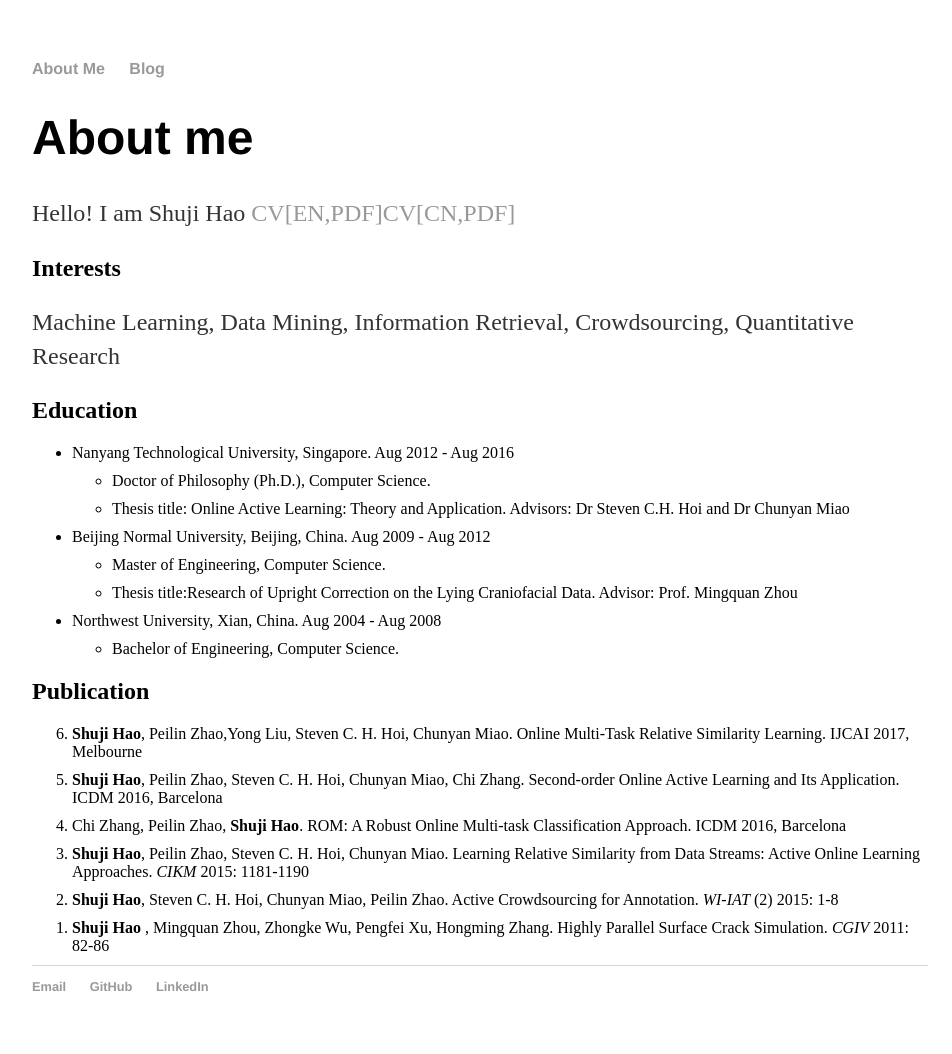
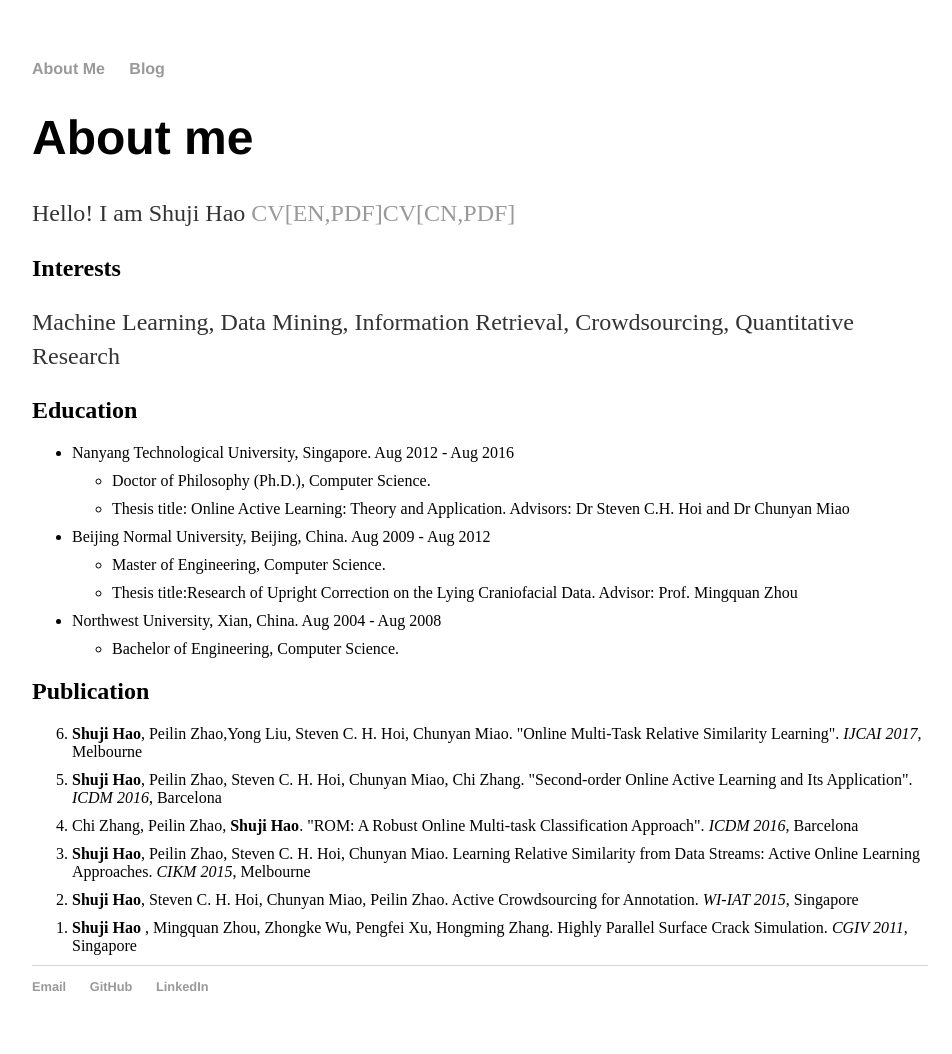
Before and after one commit to haoshuji/haoshuji.github.io, a Jekyll site: the page built from about/index.html, in a window 1280 px wide. Shown: the whole page, without its empty margins (160-1112 px from the left). Built offline with Jekyll 4.4.1, drawn with Linux system fonts in a browser that asks for light colours.

Commit message:
em the conference name

```diff
--- a/about/index.html
+++ b/about/index.html
@@ -29,11 +29,11 @@
 </ul>
 <h2> Publication </h2>
 <ol reversed>
-  <li><strong>Shuji Hao</strong>, Peilin Zhao,Yong Liu, Steven C. H. Hoi, Chunyan Miao. Online Multi-Task Relative Similarity Learning. IJCAI 2017, Melbourne
+  <li><strong>Shuji Hao</strong>, Peilin Zhao,Yong Liu, Steven C. H. Hoi, Chunyan Miao. "Online Multi-Task Relative Similarity Learning". <em>IJCAI 2017</em>, Melbourne
   </li>
-  <li><strong>Shuji Hao</strong>, Peilin Zhao, Steven C. H. Hoi, Chunyan Miao, Chi Zhang. Second-order Online Active Learning and Its Application. ICDM 2016, Barcelona
+  <li><strong>Shuji Hao</strong>, Peilin Zhao, Steven C. H. Hoi, Chunyan Miao, Chi Zhang. "Second-order Online Active Learning and Its Application". <em>ICDM 2016</em>, Barcelona
   </li>
-  <li>Chi Zhang, Peilin Zhao, <strong>Shuji Hao</strong>. ROM: A Robust Online Multi-task Classification Approach. ICDM 2016, Barcelona
+  <li>Chi Zhang, Peilin Zhao, <strong>Shuji Hao</strong>. "ROM: A Robust Online Multi-task Classification Approach". <em>ICDM 2016</em>, Barcelona
   </li>
 <!--
   <li>
@@ -41,13 +41,13 @@
   </li>
 -->
   <li>
-    <strong>Shuji Hao</strong>, Peilin Zhao, Steven C. H. Hoi, Chunyan Miao. Learning Relative Similarity from Data Streams: Active Online Learning Approaches. <em>CIKM</em> 2015: 1181-1190
+    <strong>Shuji Hao</strong>, Peilin Zhao, Steven C. H. Hoi, Chunyan Miao. Learning Relative Similarity from Data Streams: Active Online Learning Approaches. <em>CIKM 2015</em>, Melbourne
   </li>
   <li>
-    <strong>Shuji Hao</strong>, Steven C. H. Hoi, Chunyan Miao, Peilin Zhao. Active Crowdsourcing for Annotation. <em>WI-IAT</em> (2) 2015: 1-8
+    <strong>Shuji Hao</strong>, Steven C. H. Hoi, Chunyan Miao, Peilin Zhao. Active Crowdsourcing for Annotation. <em>WI-IAT 2015</em>, Singapore
   </li>
   <li>
-    <strong>Shuji Hao </strong>, Mingquan Zhou, Zhongke Wu, Pengfei Xu, Hongming Zhang. Highly Parallel Surface Crack Simulation. <em>CGIV</em> 2011: 82-86
+    <strong>Shuji Hao </strong>, Mingquan Zhou, Zhongke Wu, Pengfei Xu, Hongming Zhang. Highly Parallel Surface Crack Simulation. <em>CGIV 2011</em>, Singapore
   </li>
 
 </ol>
```
